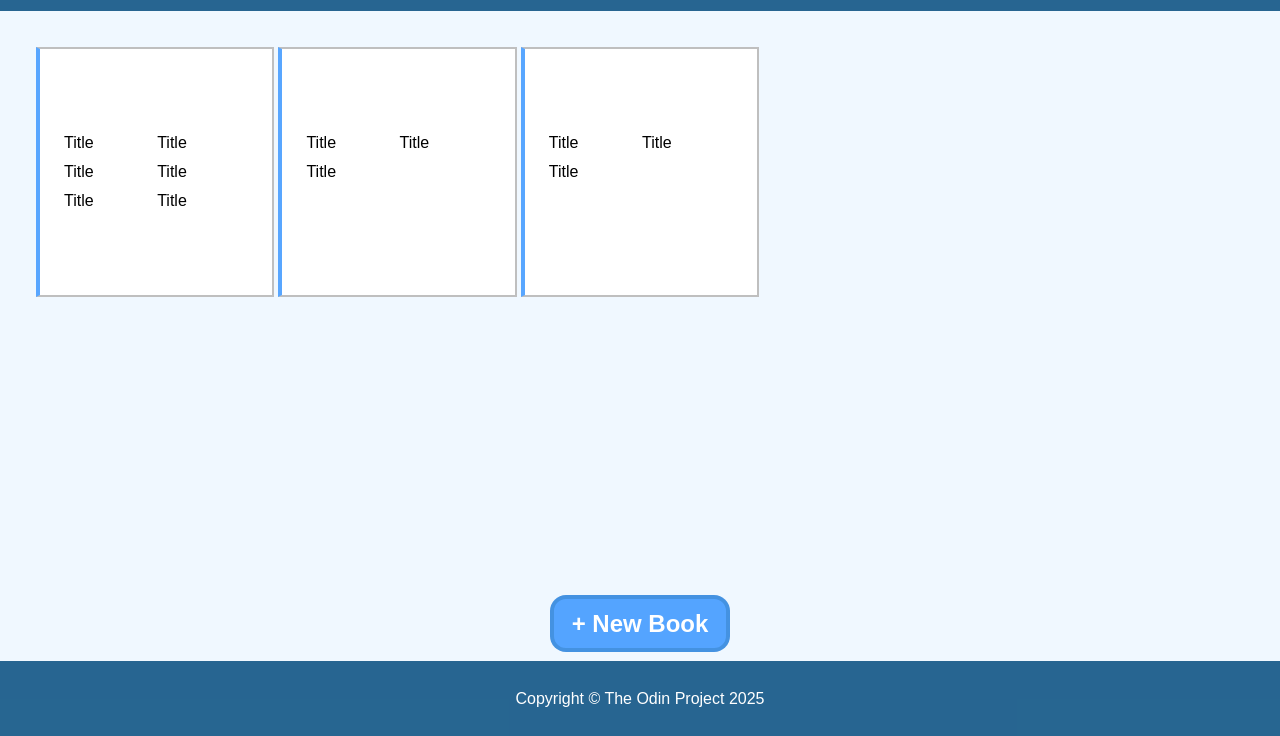
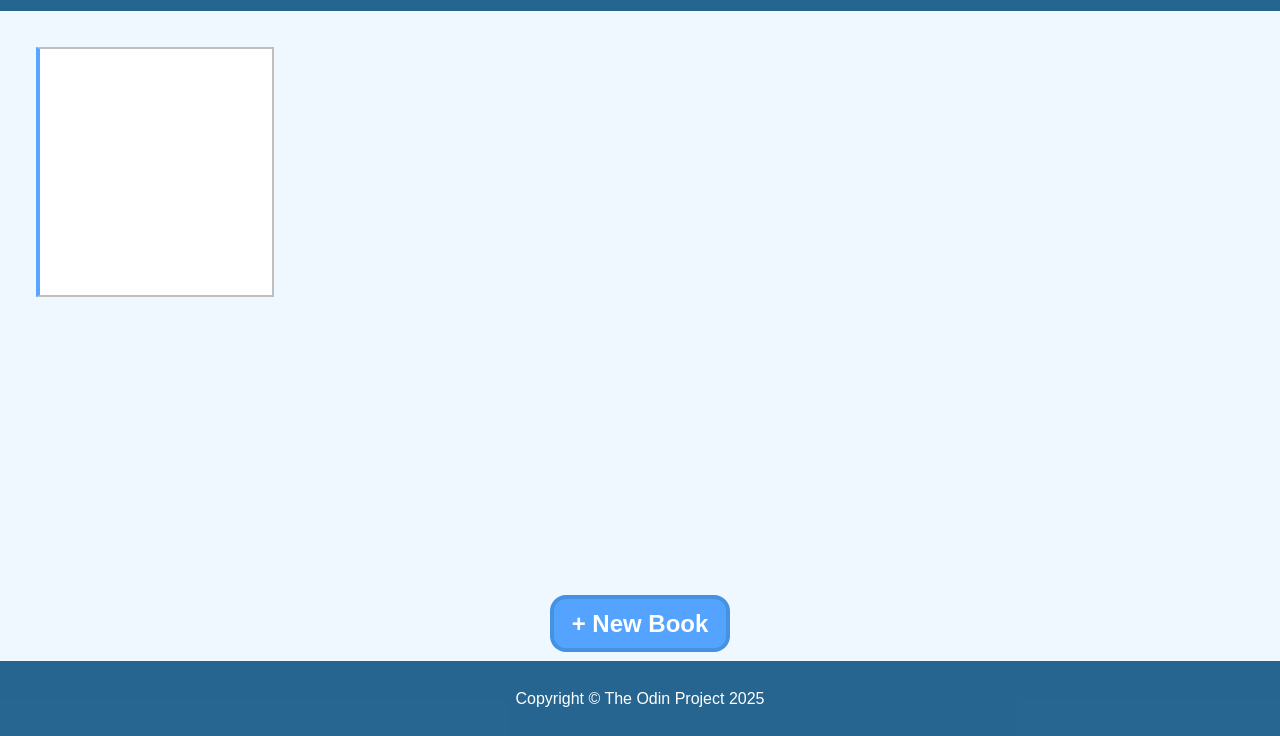
Before and after one commit to haristotle3/the-odin-project-assignments, a plain HTML site: page advanced-javascript/library/index.html in a window 1280 px wide. Shown: the part 64-800 px from the top of the page. Drawn offline with Linux system fonts and the light colour scheme.

Commit message:
Test addBookToLibrary and refresh DOM manipulation

```diff
--- a/advanced-javascript/library/index.html
+++ b/advanced-javascript/library/index.html
@@ -15,23 +15,7 @@
 
     <main>
       <div class="card-container">
-        <div class="card">
-          <p>Title</p>
-          <p>Title</p>
-          <p>Title</p>
-          <p>Title</p>
-          <p>Title</p>
-          <p>Title</p>
-        </div>
-        <div class="card">
-          <p>Title</p>
-          <p>Title</p>
-          <p>Title</p>
-        </div><div class="card">
-          <p>Title</p>
-          <p>Title</p>
-          <p>Title</p>
-        </div>
+
       </div>
       <div class="button-container">
         <button>+ New Book</button>
--- a/advanced-javascript/library/script.js
+++ b/advanced-javascript/library/script.js
@@ -29,3 +29,14 @@ function addBookToLibrary(title, author, pages, isRead) {
   myLibrary.push(book);
   return;
 }
+
+addBookToLibrary("The Hobbit", "JRR Toliken", 295, false);
+addBookToLibrary("A Mind For Numbers", "Barbara Oakley", 450, true);
+
+const cardContainer = document.querySelector(".card-container");
+
+const card = document.createElement("div");
+card.className = "card";
+
+
+cardContainer.appendChild(card);
--- a/advanced-javascript/library/style.css
+++ b/advanced-javascript/library/style.css
@@ -51,7 +51,7 @@ main .card {
 
   display: grid;
   grid-template-columns: 1fr 1fr;
-  grid-template-rows: repeat(3, 27px);
+  grid-template-rows: repeat(auto-fit, 27px);
   padding: 24px;
   gap: 2px;
 
```
